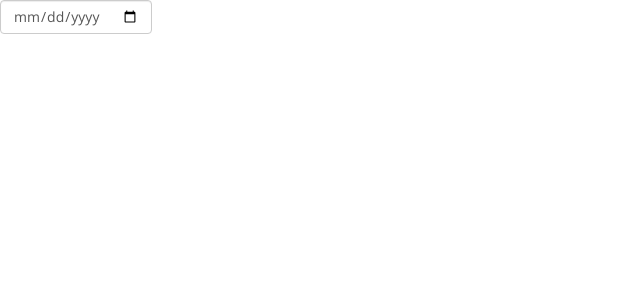
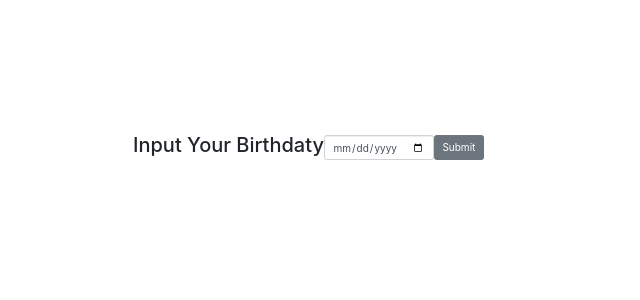
Before and after one commit to cyrsis/react16sandbox, a React app: page / in a window 1280 px wide. Shown: the top 300 px of the page, without its empty margins (0-640 px from the left). Built offline with nearby package versions, Linux system fonts and the light colour scheme.

Commit message:
Add Reactstrap 3

```diff
--- /dev/null
+++ b/src/AgeTeller.css
@@ -0,0 +1,11 @@
+.BirthdayForm {
+    margin: 10%;
+    padding: 5px;
+    text-align: center;
+    font-size: 20px;
+
+}
+
+.h2 {
+    font-size: 100px;
+}
--- a/src/AgeTeller.js
+++ b/src/AgeTeller.js
@@ -1,26 +1,37 @@
 import React, { Component } from 'react';
-import { Form, FormControl } from "react-bootstrap";
-
+import style from './AgeTeller.css'
+import { Button, Form, FormGroup, Input } from "reactstrap";
 
 class AgeTeller extends Component {
 
-    state ={
+    state = {
 
+        newDate: ""
     }
+
     render() {
         return (
-            <div>
+            <div className={style.BirthdayForm}>
 
                 <Form inline>
-
-                    <FormControl type="date" >
-
-                    </FormControl>
+                    <h2>Input Your Birthdaty</h2>
+                    <FormGroup>
+                        <Input onChange={event => this.setState({newDate: event.target.value})} type="date"/>
+                    </FormGroup>
+                    {''}
+                    <Button onClick={() => this.changeBirthday()}>
+                        Submit
+                    </Button>
 
                 </Form>
 
+
             </div>
         );
+    }
+
+    changeBirthday() {
+        console.log(this.state)
     }
 }
 
--- a/src/index.js
+++ b/src/index.js
@@ -3,6 +3,7 @@ import ReactDOM from 'react-dom';
 import './index.css';
 import App from './App';
 import registerServiceWorker from './registerServiceWorker';
+import 'bootstrap/dist/css/bootstrap.min.css';
 
 ReactDOM.render(<App />, document.getElementById('root'));
 registerServiceWorker();
```
Also changed, not shown: package.json (+4 -3 lines), 1 other file (tests, documents, lock files or other folders).
